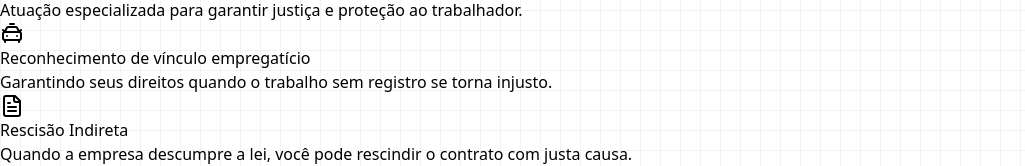
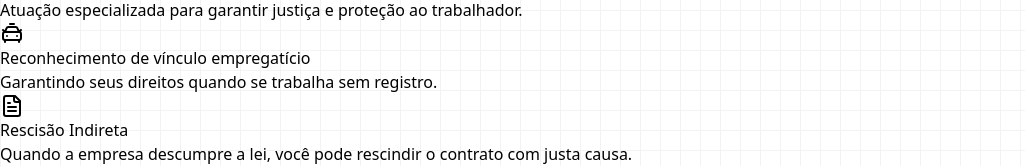
Before and after one commit to EdisonMatos/LP-Agnes, a React (Vite) app: page / in a window 1280 px wide. Shown: the part 520-686 px from the top of the page, without its empty margins (0-1025 px from the left). Built offline with nearby package versions, Linux system fonts and the light colour scheme; a web font is replaced by a local one.

Commit message:
fix: Atualiza subtitulo do card1 na Features

```diff
--- a/src/content/content.jsx
+++ b/src/content/content.jsx
@@ -175,7 +175,7 @@ const content = {
         img: featuresImg1,
         title: "Reconhecimento de vínculo empregatício",
         subtitle:
-          "Garantindo seus direitos quando o trabalho sem registro se torna injusto.",
+          "Garantindo seus direitos quando se trabalha sem registro.",
         description: (
           <div>
             A_Definir
```
